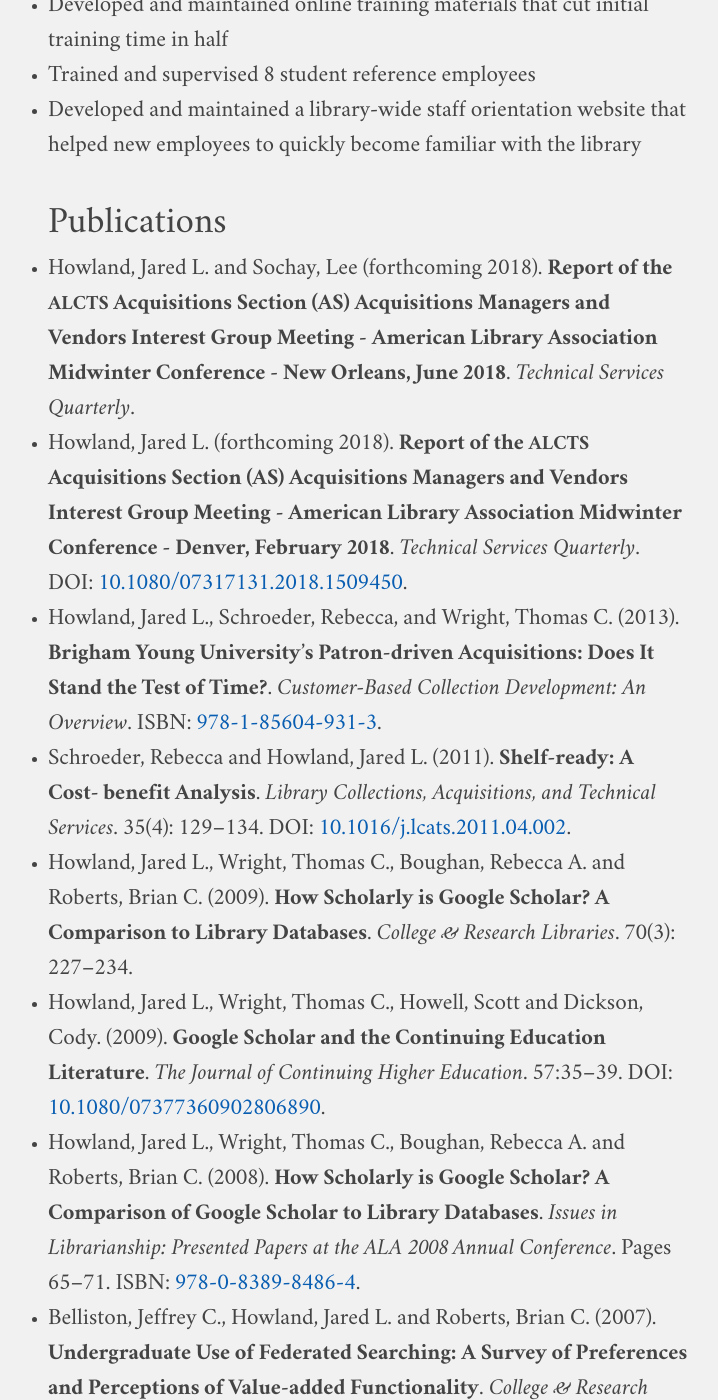
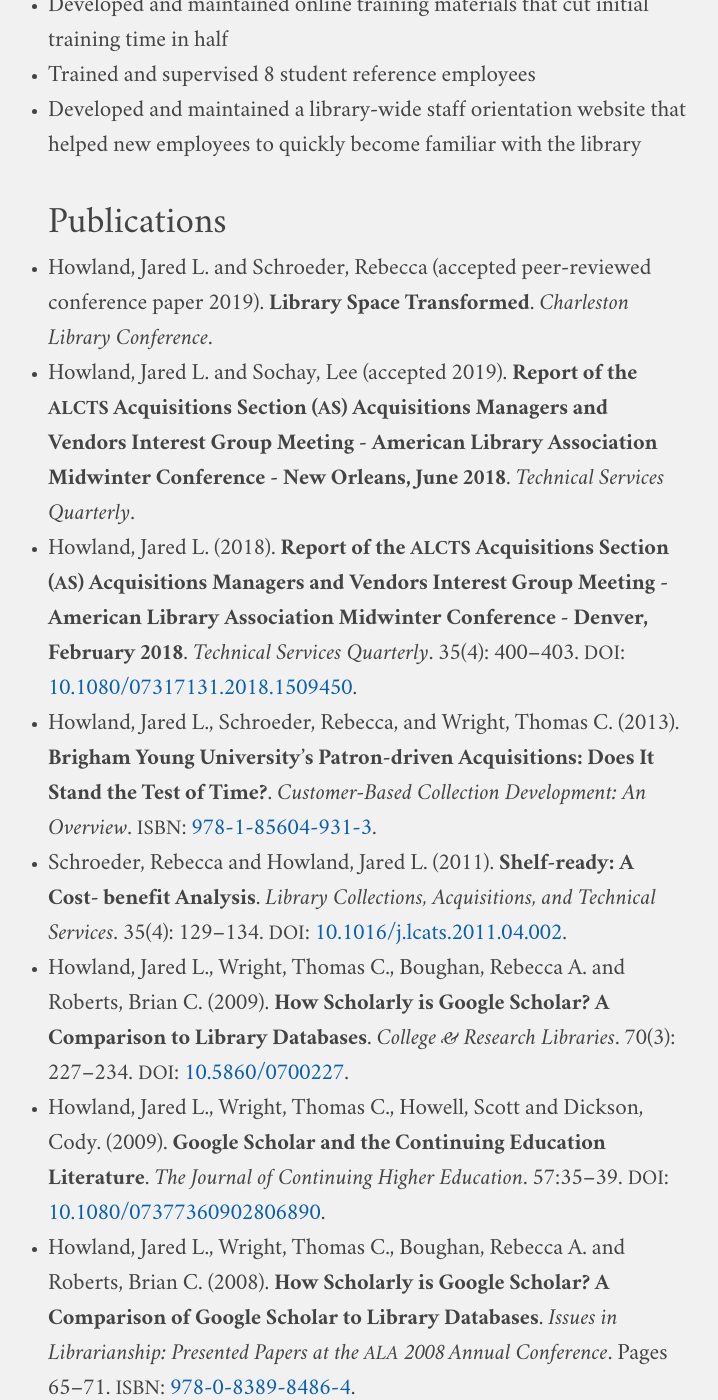
Before and after one commit to jaredhowland/jaredhowland.github.io, a Jekyll site: the page built from content/vita.md, in a window 1280 px wide and 1400 px high, scrolled down 3240 px. Shown: the whole window, without its empty margins (272-990 px from the left). Built offline with Jekyll 4.4.1, drawn with Linux system fonts in a browser that asks for light colours; a script that is not in the unit is left out; some of the changed text lies outside the part shown.

```diff
--- a/content/vita.md
+++ b/content/vita.md
@@ -85,19 +85,21 @@ Provo, <span class="caps">UT</span> 84602
 
 ## Publications ##
 
-* Howland, Jared L. and Sochay, Lee (forthcoming 2018). **Report of the <span class="caps">ALCTS</span> Acquisitions Section (AS) Acquisitions Managers and Vendors Interest Group Meeting - American Library Association Midwinter Conference - New Orleans, June 2018**. *Technical Services Quarterly*.
-* Howland, Jared L. (forthcoming 2018). **Report of the <span class="caps">ALCTS</span> Acquisitions Section (AS) Acquisitions Managers and Vendors Interest Group Meeting - American Library Association Midwinter Conference - Denver, February 2018**. *Technical Services Quarterly*. DOI: [10.1080/07317131.2018.1509450][19].
-* Howland, Jared L., Schroeder, Rebecca, and Wright, Thomas C. (2013). **Brigham Young University’s Patron-driven Acquisitions: Does It Stand the Test of Time?**. *Customer-Based Collection Development: An Overview*. ISBN: [978-1-85604-931-3][14].
-* Schroeder, Rebecca and Howland, Jared L. (2011). **Shelf-ready: A Cost- benefit Analysis**. *Library Collections, Acquisitions, and Technical Services*. 35(4): 129–134. DOI: [10.1016/j.lcats.2011.04.002][1].
-* Howland, Jared L., Wright, Thomas C., Boughan, Rebecca A. and Roberts, Brian C. (2009). **How Scholarly is Google Scholar? A Comparison to Library Databases**. *College & Research Libraries*. 70(3): 227–234.
-* Howland, Jared L., Wright, Thomas C., Howell, Scott and Dickson, Cody. (2009). **Google Scholar and the Continuing Education Literature**. *The Journal of Continuing Higher Education*. 57:35–39. DOI: [10.1080/07377360902806890][2].
-* Howland, Jared L., Wright, Thomas C., Boughan, Rebecca A. and Roberts, Brian C. (2008). **How Scholarly is Google Scholar? A Comparison of Google Scholar to Library Databases**. *Issues in Librarianship: Presented Papers at the ALA 2008 Annual Conference*. Pages 65–71. ISBN: [978-0-8389-8486-4][3].
-* Belliston, Jeffrey C., Howland, Jared L. and Roberts, Brian C. (2007). **Undergraduate Use of Federated Searching: A Survey of Preferences and Perceptions of Value-added Functionality**. *College & Research Libraries*. 68(6): 472–486.
-* Belliston, Jeffrey C., Howland, Jared L. and Roberts, Brian C. (2007). **Federated Searching: Do Undergraduates Prefer it and Does it Add Value?** *Sailing into the future: Charting our destiny: Proceedings of the Thirteenth National Conference of the Association of College and Research Libraries, March 29–April 1, 2007, Baltimore, Maryland*. Pages 103–113. ISBN: [978-0-8389-8419-2][4].
-* Howland, Jared L. and Wright, Thomas C. (2006). **Implementing an Electronic Resource Management System: Brigham Young University’s Experience**. *Library Hi Tech News*. 23(7): 28–31. DOI: [10.1108/07419050610704358][5].
+* Howland, Jared L. and Schroeder, Rebecca (accepted peer-reviewed conference paper 2019). **Library Space Transformed**. *Charleston Library Conference*.
+* Howland, Jared L. and Sochay, Lee (accepted 2019). **Report of the <span class="caps">ALCTS</span> Acquisitions Section (<span class="caps">AS</span>) Acquisitions Managers and Vendors Interest Group Meeting - American Library Association Midwinter Conference - New Orleans, June 2018**. *Technical Services Quarterly*.
+* Howland, Jared L. (2018). **Report of the <span class="caps">ALCTS</span> Acquisitions Section (<span class="caps">AS</span>) Acquisitions Managers and Vendors Interest Group Meeting - American Library Association Midwinter Conference - Denver, February 2018**. *Technical Services Quarterly*. 35(4): 400–403. <span class="caps">DOI</span>: [10.1080/07317131.2018.1509450][19].
+* Howland, Jared L., Schroeder, Rebecca, and Wright, Thomas C. (2013). **Brigham Young University’s Patron-driven Acquisitions: Does It Stand the Test of Time?**. *Customer-Based Collection Development: An Overview*. <span class="caps">ISBN</span>: [978-1-85604-931-3][14].
+* Schroeder, Rebecca and Howland, Jared L. (2011). **Shelf-ready: A Cost- benefit Analysis**. *Library Collections, Acquisitions, and Technical Services*. 35(4): 129–134. <span class="caps">DOI</span>: [10.1016/j.lcats.2011.04.002][1].
+* Howland, Jared L., Wright, Thomas C., Boughan, Rebecca A. and Roberts, Brian C. (2009). **How Scholarly is Google Scholar? A Comparison to Library Databases**. *College & Research Libraries*. 70(3): 227–234. <span class="caps">DOI</span>: [10.5860/0700227][21].
+* Howland, Jared L., Wright, Thomas C., Howell, Scott and Dickson, Cody. (2009). **Google Scholar and the Continuing Education Literature**. *The Journal of Continuing Higher Education*. 57:35–39. <span class="caps">DOI</span>: [10.1080/07377360902806890][2].
+* Howland, Jared L., Wright, Thomas C., Boughan, Rebecca A. and Roberts, Brian C. (2008). **How Scholarly is Google Scholar? A Comparison of Google Scholar to Library Databases**. *Issues in Librarianship: Presented Papers at the <span class="caps">ALA</span> 2008 Annual Conference*. Pages 65–71. <span class="caps">ISBN</span>: [978-0-8389-8486-4][3].
+* Belliston, Jeffrey C., Howland, Jared L. and Roberts, Brian C. (2007). **Undergraduate Use of Federated Searching: A Survey of Preferences and Perceptions of Value-added Functionality**. *College & Research Libraries*. 68(6): 472–486. <span class="caps">DOI</span>: [10.5860/crl.68.6.472][20].
+* Belliston, Jeffrey C., Howland, Jared L. and Roberts, Brian C. (2007). **Federated Searching: Do Undergraduates Prefer it and Does it Add Value?** *Sailing into the future: Charting our destiny: Proceedings of the Thirteenth National Conference of the Association of College and Research Libraries, March 29–April 1, 2007, Baltimore, Maryland*. Pages 103–113. <span class="caps">ISBN</span>: [978-0-8389-8419-2][4].
+* Howland, Jared L. and Wright, Thomas C. (2006). **Implementing an Electronic Resource Management System: Brigham Young University’s Experience**. *Library Hi Tech News*. 23(7): 28–31. <span class="caps">DOI</span>: [10.1108/07419050610704358][5].
 
 ## Presentations ##
 
+* **Library Space Transformed**, November 2018, presented at the Annual Charleston Conference in Charleston, <span class="caps">SC</span>
 * **Small Data Management: Master Data for Better Collection Analysis**, March 2018, presented at the Electronic Resources and Libraries 2018 Conference in Austin, <span class="caps">TX</span>
 * **Small Data Management**, October 2017, presented at the <span class="caps">OCLC</span> Americas Regional Council Meeting in Baltimore, <span class="caps">MD</span>
 * **Large Journal Package Cancellations**, May 2017, poster presented at the Utah Library Association’s Annual Conference in Sandy, <span class="caps">UT</span> with Rebecca Boughan
@@ -134,7 +136,7 @@ Serving on a committee that is developing a Collection Development Suite that I
 Created a database that allowed us to determine the number of places we had access to all our journals. This allowed us to see overlap and cancel subscriptions without losing access to any content. Additionally, assessment information such as impact factor and usage is included in the tool.
 
 ### Past Projects ###
-* **<span class="caps">UALC</span> Resource Tracking System**: 2017
+* **<span class="caps">UALC</span> Resource Tracking System**: 2017–2018
 Created a system for the Utah Academic Library Consortium (<span class="caps">UALC</span>) to track licensing, pricing, usage, and other data about the resources licensed for consortia members
 * **Journal Retention and Cancellation**: 2016–2017
 Working with campus community and the Library <span class="caps">IT</span> department to create a process for collectively and collaboratively deciding on which journals to retain and which to cancel. Writing extensive resources and communications to ensure everyone is up-to-date on the latest information.
```
Also changed, not shown: other parts of content/vita.md (+2 -0 lines), content/publications.md (+7 -1 lines).
